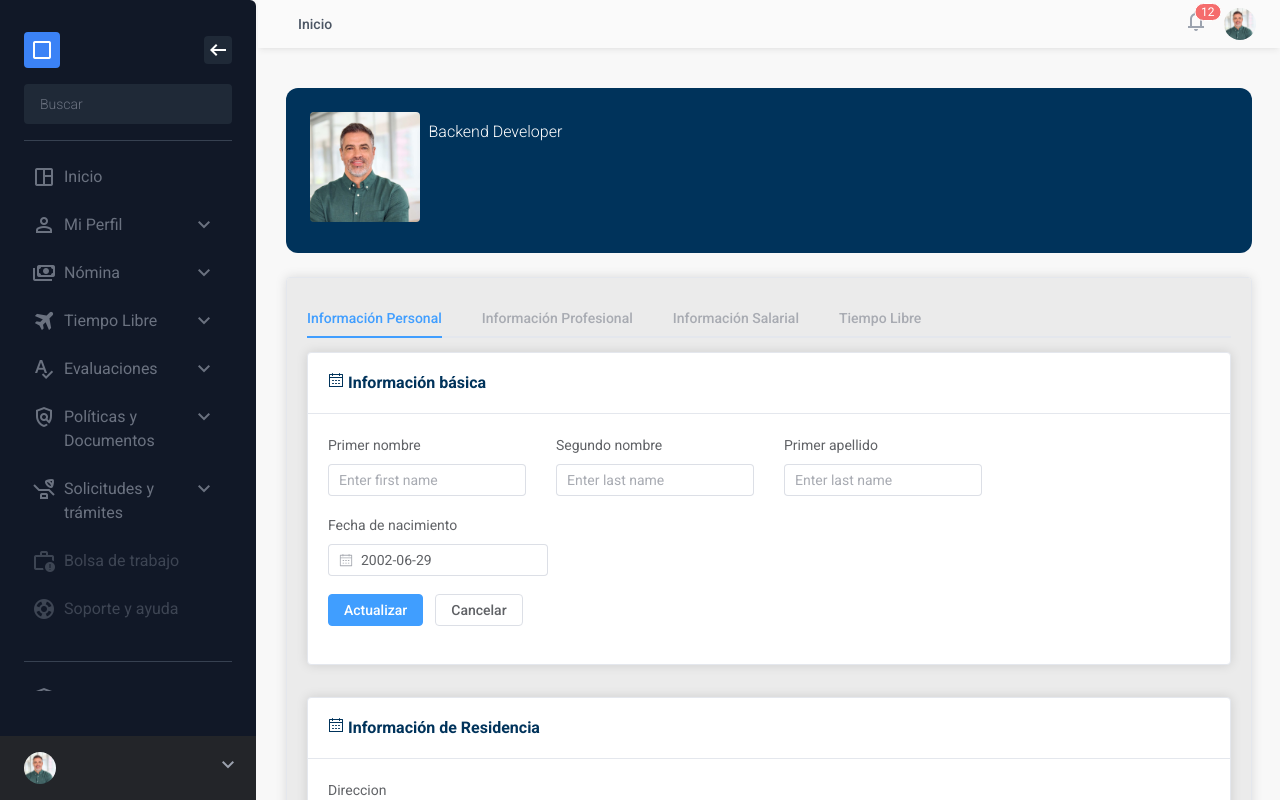
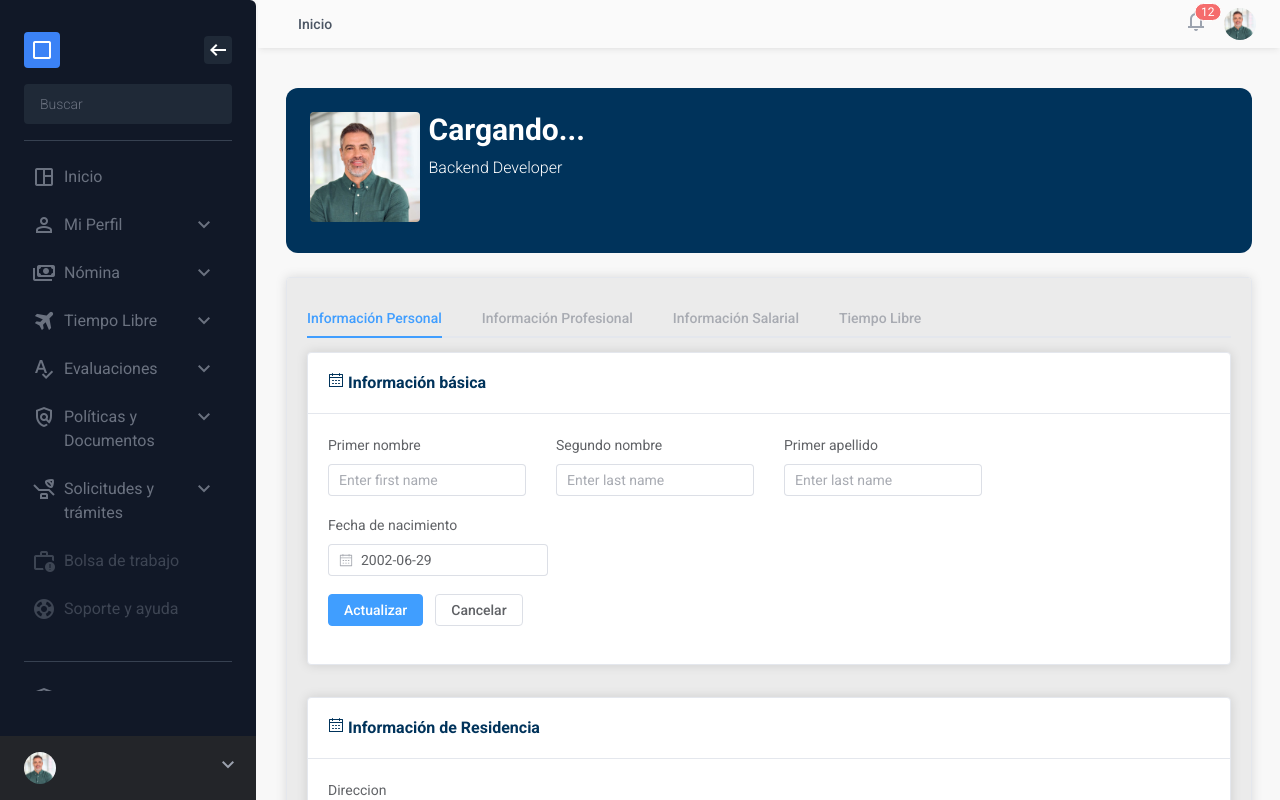
Before and after one commit to KatzeAn/Multiaceros, a Vue app: page /perfil/informacion-personal in a window 1280 px wide. Shown: the top 800 px of the page. Built offline with nearby package versions, Linux system fonts and the light colour scheme.

Commit message:
actualizar nombre

```diff
--- a/src/presentation/views/ProfileView.vue
+++ b/src/presentation/views/ProfileView.vue
@@ -3,11 +3,12 @@
     <div class="bg-[var(--secondary-color)] p-6 rounded-xl text-white">
       <el-row :gutter="30">
         <el-col :span="3">
-          <el-avatar shape="square" :size="110" :src="state.squareUrl" />        </el-col>
+          <el-avatar shape="square" :size="110" :src="state.squareUrl" />
+        </el-col>
         <el-col :span="21">
           <div class="flex flex-col">
             <div class="flex flex-col">
-              <span class="text-3xl font-bold">{{ getUsername }}</span>
+              <span class="text-3xl font-bold">{{ userFullName }}</span>
               <span class="my-2 font-light">Backend Developer</span>
             </div>
           </div>
@@ -39,17 +40,38 @@
 </template>
 
 <script lang="ts" setup>
-  import { computed, reactive } from 'vue';
+import { computed, onMounted, ref, reactive } from 'vue';
 import { useRoute, useRouter } from 'vue-router';
+import { useUserProfileStore } from "../stores/UserProfile.store";
 import { useUserStore } from "../stores/user.store";
 import mujer from '@/presentation/assets/hombre2.jpg';
 
 const route = useRoute();
 const router = useRouter();
-  const { getUsername, getUserId } = useUserStore();
+const userStore = useUserStore();
+const userProfileStore = useUserProfileStore();
+const userProfile = ref<{ userFirstName: string; surName: string } | null>(null);
 
 const state = reactive({
   squareUrl: mujer,
+});
+
+onMounted(async () => {
+  const userId = userStore.getUserId;
+  if (userId) {
+    const result = await userProfileStore.fetchUserProfile(userId);
+    if (result.userProfile) {
+      userProfile.value = {
+        userFirstName: result.userProfile.userFirstName,
+        surName: result.userProfile.surName.split(' ')[0], // Toma solo el primer apellido
+      };
+    }
+  }
+});
+const userFullName = computed(() => {
+  return userProfile.value
+    ? `${userProfile.value.userFirstName} ${userProfile.value.surName}`
+    : 'Cargando...';
 });
 
 // Sincroniza `activeName` con la ruta actual.
```
Lines whose indentation alone changed are shown as unchanged.
